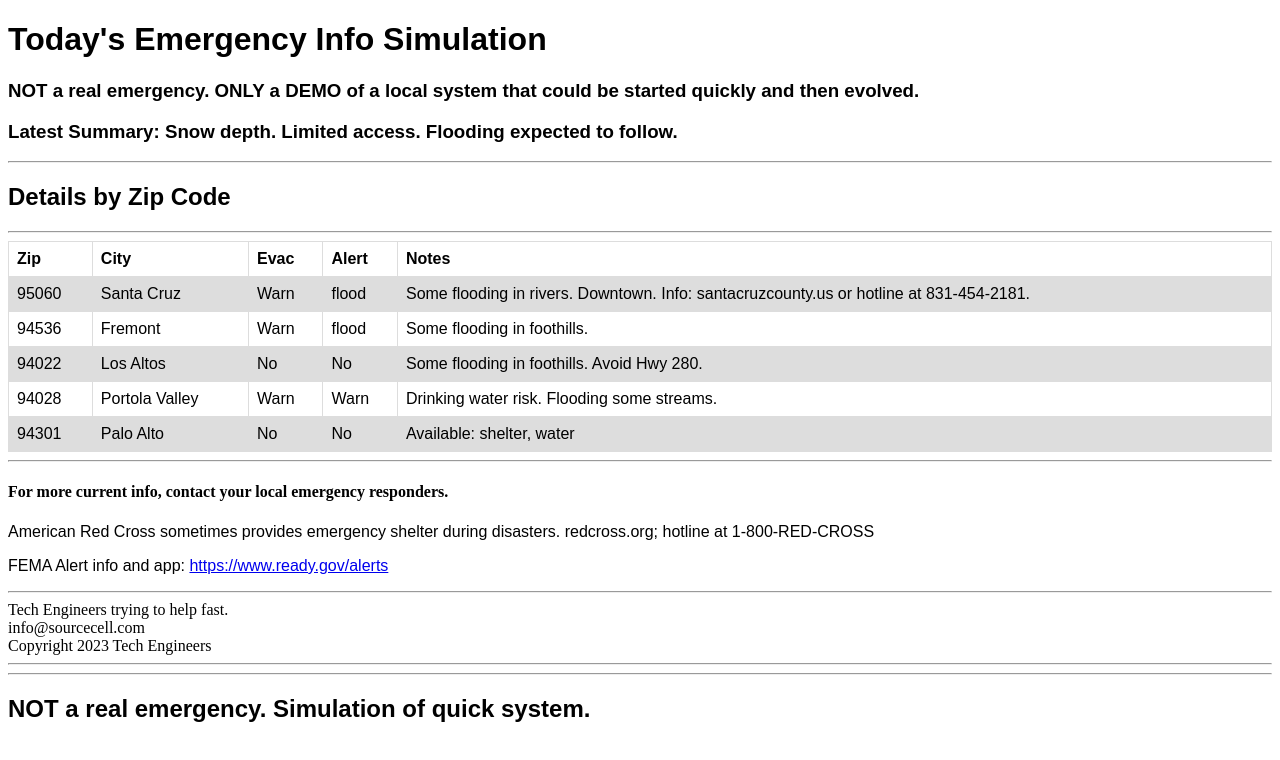
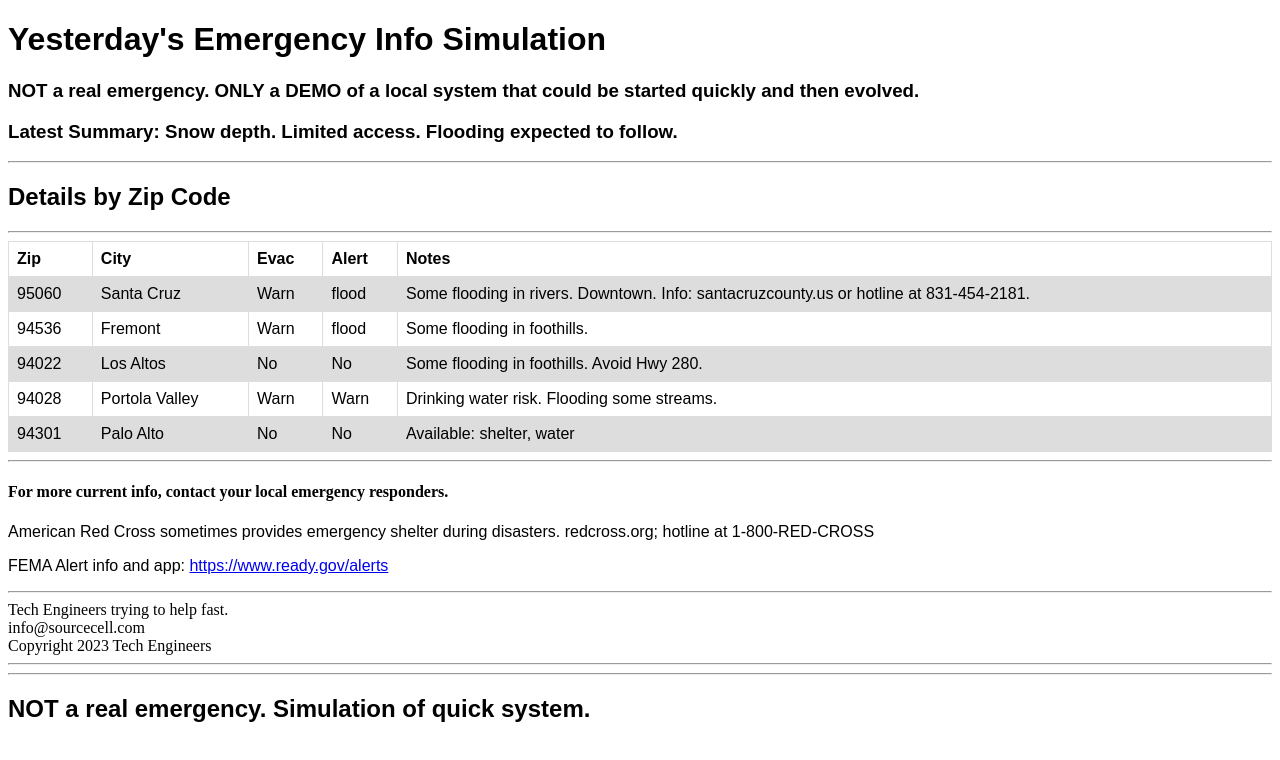
Before and after one commit to SourceCell/emergency_info_demo1, a plain HTML site: page index.html in a window 1280 px wide. Drawn offline with Linux system fonts and the light colour scheme.

Commit message:
Yesterday

```diff
--- a/index.html
+++ b/index.html
@@ -11,7 +11,7 @@
 
 </head>
 <body>
-  <h1>Today's Emergency Info Simulation</h1>
+  <h1>Yesterday's Emergency Info Simulation</h1>
   <h3>NOT a real emergency. ONLY a DEMO of a local system that could be started quickly and then evolved.</h3>
 
   <h3>Latest Summary: Snow depth. Limited access. Flooding expected to follow.</h3>
```
